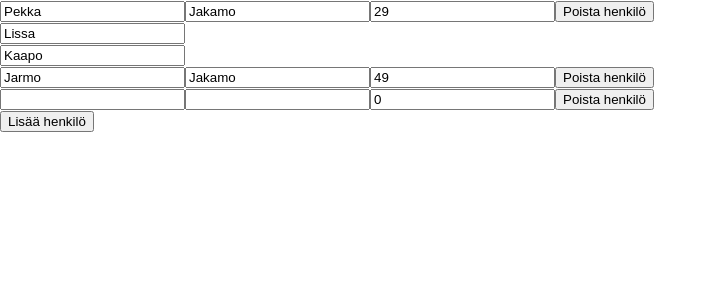
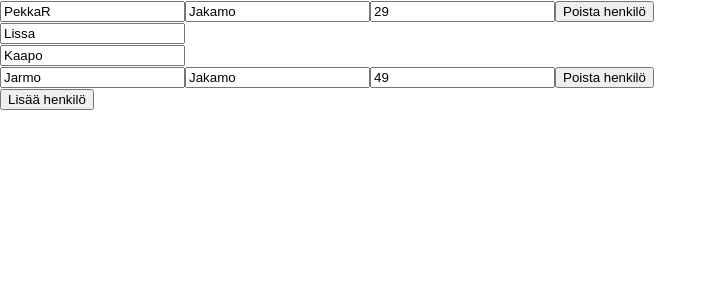
Before and after one commit to juvuorin/omaprojekti, a React (Create React App) app: page / in a window 1280 px wide. Shown: the top 300 px of the page, without its empty margins (0-717 px from the left). Built offline with nearby package versions, Linux system fonts and the light colour scheme; data requests are answered from the project's data file.

Commit message:
useReducer ratkaisu parametrivälitykseen

```diff
--- a/db.json
+++ b/db.json
@@ -1,13 +1,13 @@
 {
   "ihmiset": [
     {
-      "uid": "7f773c-7e0a-06cf-76b5-20f60e4877be",
-      "etunimi": "Pekka",
+      "uid": "7d1c5ac-6fd2-63e6-13c6-761311e15fe",
+      "etunimi": "PekkaR",
       "sukunimi": "Jakamo",
       "ikä": 29,
       "jälkikasvu": [
         {
-          "uid": "774e8ee-8ea-744-0a57-da02d7572c7",
+          "uid": "ab20be-ba3-b4e1-4b20-2d4a64c17fd",
           "lapsenNimi": "Lissa",
           "nimet": {
             "ensimmäinen_nimi": "Lissa",
@@ -20,16 +20,10 @@
       ]
     },
     {
-      "uid": "22825-6843-0840-73a-b5a61cadb0d",
+      "uid": "3af47d2-bf65-7860-3868-b3854308723f",
       "etunimi": "Jarmo",
       "sukunimi": "Jakamo",
       "ikä": 49
-    },
-    {
-      "uid": "10a13c-54c3-8e86-1b4-ce47786644c",
-      "etunimi": "",
-      "sukunimi": "",
-      "ikä": 0
     }
   ]
 }
--- a/package.json
+++ b/package.json
@@ -10,7 +10,9 @@
     "@testing-library/react": "^9.5.0",
     "@testing-library/user-event": "^7.2.1",
     "axios": "^0.21.0",
+    "json-mock": "^0.1.0",
     "json-server": "^0.16.2",
+    "mock-server": "^1.3.3",
     "react": "^16.14.0",
     "react-dom": "^16.14.0",
     "react-scripts": "3.4.3",
--- a/src/App.js
+++ b/src/App.js
@@ -1,4 +1,4 @@
-import React, { useEffect } from 'react';
+import React, { useEffect, useReducer, initialState } from 'react';
 import { useState } from 'react'
 import LapsiLista from './LapsiLista'
 import uuid from 'react-uuid'
@@ -8,42 +8,69 @@ import axios from 'axios';
 
 
 //let u = {0:"pekka",1:"leena"}
+const initialData =
+  [
+    {
+      uid: uuid(), etunimi: "Pekka", sukunimi: "Jakamo", ikä: 29, jälkikasvu: [
+        {
+          uid: uuid(), lapsenNimi: "Lissa", nimet: {
+            ensimmäinen_nimi: "Lissa", toinen_nimi: "Riitta"
+          }
+        },
+        {
+          lapsenNimi: "Kaapo"
+        }
+      ]
+    },
+    {
+      uid: uuid(), etunimi: "Jarmo", sukunimi: "Jakamo", ikä: 49
+    }
+  ]
+
+
+function reducer(state, action) {
+  let syväKopio = JSON.parse(JSON.stringify(state))
+  switch (action.type) {
+    case 'increment':
+      return { count: state.count + 1 };
+    case "ETUNIMI_MUUTTUI":
+
+      syväKopio[action.data.ihminenIndex].etunimi = action.data.newText;
+      return syväKopio
+
+
+    //      return action.data
+    //    case "INIT_DATA":
+    //      return action.data
+    //    case "INIT_DATA":
+    //      return action.data
+
+    case "INIT_DATA":
+      return action.data
+    default:
+      throw new Error();
+  }
+}
 
 function App() {
   //array destructuring
   //let lapset = [{lapsenNimi:"Lissa"},{lapsenNimi:"Kaapo"}]
-  const [data, setData] = useState([])
+  //const [data, setData] = useState([])
   const [dataAlustettu, setDataAlustettu] = useState(false)
-
+  const [state, dispatch] = useReducer(reducer, []);
   //const [sukunimi, setSukunimi]=useState("")???
-
-  const initialData =
-
-  [
-    {
-    uid: uuid(), etunimi: "Pekka", sukunimi: "Jakamo", ikä: 29, jälkikasvu: [
-        { uid: uuid(), lapsenNimi: "Lissa", nimet: { ensimmäinen_nimi: "Lissa", toinen_nimi: "Riitta"
-          }
-        },
-        { lapsenNimi: "Kaapo"
-        }
-      ]
-    },
-    { uid: uuid(), etunimi: "Jarmo", sukunimi: "Jakamo", ikä: 49
-    }
-  ]
-
 
   const [selected, setSelected] = useState([])
 
   useEffect(() => {
 
-    const createData = async() => {
+    const createData = async () => {
 
       try {
 
         let result = await axios.post("http://localhost:3005/ihmiset", initialData)
-        setData(initialData)
+        dispatch({ type: "INIT_DATA", data: initialData })
+        // setData(initialData)
         setDataAlustettu(true)
 
       } catch (exception) {
@@ -55,7 +82,8 @@ function App() {
       try {
         let result = await axios.get("http://localhost:3005/ihmiset")
         if (result.data.length > 0) {
-          setData(result.data);
+          dispatch({ type: "INIT_DATA", data: result.data })
+          //          setData(result.data);
           setDataAlustettu(true)
         } else {
           throw ("Nyt pitää data kyllä alustaa!")
@@ -68,20 +96,37 @@ function App() {
     }
     fetchData();
   }, [])
+  //SEH -> Structured Exception Handling
+  useEffect(() => {
 
-  useEffect(() => {
     const updateData = async () => {
       try {
-        let result = await axios.put("http://localhost:3005/ihmiset", data)
+        let result = await axios.put("http://localhost:3005/ihmiset", state)
       } catch (exception) {
-        console.log("Datab päivitys ei onnistunut")
+        console.log("Datan päivitys ei onnistunut")
       }
+      finally {
+
       }
+    }/*
+    axios.put("http://localhost:3005/ihmiset", data)
+    .then(function (response) {
+      // handle success
+      console.log(response);
+    })
+    .catch(function (error) {
+      // handle error
+      console.log(error);
+    })
+    .then(function () {
+      // always executed
+    }); */
+
 
     if (dataAlustettu) {
       updateData();
     }
-  }, [data])
+  }, [state])
 
   //   if (dataAlustettu) {
   //PUT
@@ -89,7 +134,7 @@ function App() {
   //   }
   // }, [data])
   //*/
-
+  /*
     const painikePainettu = () => {
 
       let uusdata = JSON.parse(JSON.stringify(data));
@@ -100,18 +145,18 @@ function App() {
       let lopullinenData = data.concat(uusdata)
       setData(lopullinenData)
       //setRows([]);
-  }
+    } */
   const näytäJälkikasvu = (index) => {
-    if (data[index].jälkikasvu !== undefined) {
-      return data[index].jälkikasvu.map((alkio, lapsenIndex) =>
+    if (state[index].jälkikasvu !== undefined) {
+      return state[index].jälkikasvu.map((alkio, lapsenIndex) =>
         <div key={alkio.uid}>
-          <input onChange={(e) => { lapsenNimiMuuttui(e, index, lapsenIndex) }} value={alkio.lapsenNimi}>
+          <input /* onChange={(e) => { lapsenNimiMuuttui(e, index, lapsenIndex) }} */ value={alkio.lapsenNimi}>
           </input>
         </div>)
 
     }
   }
-  const lapsenNimiMuuttui = (event, vanhemmanIndex, lapsenIndex) => {
+  /* const lapsenNimiMuuttui = (event, vanhemmanIndex, lapsenIndex) => {
 
     let syväKopio = JSON.parse(JSON.stringify(data))
     syväKopio[vanhemmanIndex].jälkikasvu[lapsenIndex].lapsenNimi = event.target.value;
@@ -124,16 +169,16 @@ function App() {
     syväKopio[index].sukunimi = event.target.value;
     setData(syväKopio)
 
-  }
-  const etunimiMuuttui = (event, index) => {
+  } */
+  /* const etunimiMuuttui = (event, index) => {
 
     let syväKopio = JSON.parse(JSON.stringify(data))
     syväKopio[index].etunimi = event.target.value;
     setData(syväKopio)
 
   }
-
-  const ikäMuuttui = (event, index) => {
+ */
+  /*  const ikäMuuttui = (event, index) => {
 
      let syväKopio = JSON.parse(JSON.stringify(data))
      syväKopio[index].ikä = event.target.value;
@@ -150,27 +195,27 @@ function App() {
      let syväKopio = JSON.parse(JSON.stringify(data))
      syväKopio.splice(index, 1)
      setData(syväKopio)
-  }
+   } */
 
-
+  console.log(state);
   return (<div>
 
-    {data.map((item, index) => <div key={item.uid}>
-      <input onChange={(event) => etunimiMuuttui(event, index)}
+    {state.map((item, index) => <div key={item.uid}>
+      <input onChange={(event) => dispatch({ type: "ETUNIMI_MUUTTUI", data: { newText: event.target.value, ihminenIndex: index } })}
         value={item.etunimi}>
       </input>
-      <input onChange={(event) => sukunimiMuuttui(event, index)}
+      <input /* onChange={(event) => sukunimiMuuttui(event, index)} */
         value={item.sukunimi}>
       </input>
-      <input onChange={(event) => ikäMuuttui(event, index)}
+      <input /* onChange={(event) => ikäMuuttui(event, index)} */
         value={item.ikä}>
       </input>
-      <button onClick={() => poistaHenkilö(index)}>Poista henkilö</button>
-      {item.jälkikasvu ? <LapsiLista lapsenNimiMuuttui={lapsenNimiMuuttui} parentIndex={index} lapsiLista={item.jälkikasvu}></LapsiLista> : ""}
+      <button /* onClick={() => poistaHenkilö(index)} */>Poista henkilö</button>
+      {item.jälkikasvu ? <LapsiLista dispatch={dispatch} parentIndex={index} lapsiLista={item.jälkikasvu}></LapsiLista> : ""}
     </div>)}
 
 
-    <button onClick={lisääHenkilö}>Lisää henkilö</button>
+    <button /* onClick={lisääHenkilö} */>Lisää henkilö</button>
   </div>
   );
 }
```
Also changed, not shown: db3.json (added, +39 -0 lines), 2 other files (tests, documents, lock files or other folders). Lines whose indentation alone changed are shown as unchanged.
